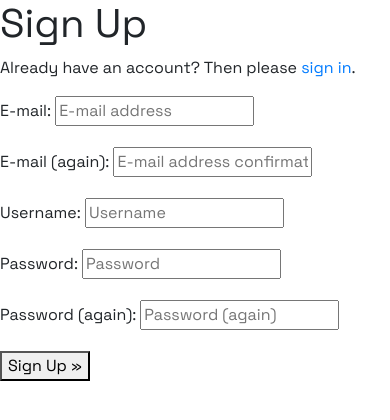
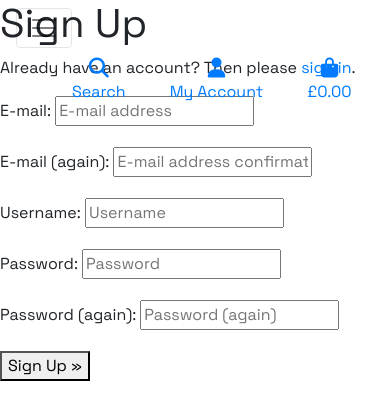
Before and after one commit to Code-Institute-Submissions/JoseCastanoCoding-the-record-bloke_AprResub, a Django app: page /accounts/signup/ in a window 390 px wide. Shown: the top 420 px of the page. Run offline with Django 3.2, Linux system fonts and the light colour scheme; some libraries are stand-ins or nearby versions.

Commit message:
added pictures for the carousel on the front page and logo. Main and mobile nav created.

```diff
--- a/templates/base.html
+++ b/templates/base.html
@@ -47,17 +47,18 @@
         <div id="topnav" class="row bg-white pt-lg-2 d-none d-lg-flex">
             <div class="col-12 col-lg-4 my-auto py-1 py-lg-0">
                 <a href="{% url 'home' %}" class="logo-homepage">
-                    <img src="" width="30" height="30" alt="logo">
+                    <img src="media/logo.jpg" width="150" height="150" alt="logo">
                 </a>
             </div>
             <div class="col-12 col-lg-4 my-auto py-1 py-lg-0">
                 <form method="GET" action="">
                     <div class="input-group w-100">
-                        <input type="text" class="form-control" placeholder="Search for your vinyl" name="search-vinyl" aria-label="Recipient's username" aria-describedby="button-addon2">
+                        <input type="text" class="form-control" placeholder="Search for your vinyl" name="search"
+                            aria-label="search_vinyl" aria-describedby="button-addon2">
                         <div class="input-group-append">
-                        <button class="btn btn-outline-secondary" type="button" id="button-addon2">
-                            <span class="search-vinyl"><i class="fas fa-search"></i></span>
-                        </button>
+                            <button class="btn btn-outline-secondary" type="submit" id="button-addon2">
+                                <span class="search-vinyl"><i class="fas fa-search"></i></span>
+                            </button>
                         </div>
                     </div>
                 </form>
@@ -102,6 +103,16 @@
                 </ul>
             </div>
         </div>
+        <div class="row main-navbar">
+            <nav class="navbar navbar-expand-lg navbar-light w-100">
+                <button class="navbar-toggler" type="button" data-toggle="collapse" data-target="#main-nav"
+                    aria-controls="main-nav" aria-expanded="false" aria-label="Toggle navigation">
+                    <span class="navbar-toggler-icon"></span>
+                </button>
+                {% include 'includes/mobile-top-header.html' %}
+                {% include 'includes/main-nav.html' %}
+            </nav>
+        </div>
     </header>
 
     {% if messages %}
--- /dev/null
+++ b/templates/includes/main-nav.html
@@ -0,0 +1,43 @@
+<div class="collapse navbar-collapse" id="main-nav">
+    <ul class="navbar-nav mx-auto">
+      <li class="nav-item active">
+        <a class="nav-link" href="#">Home <span class="sr-only">(current)</span></a>
+      </li>
+
+      <li class="nav-item dropdown">
+        <a class="nav-link dropdown-toggle" href="#" id="all-vinyl" role="button" data-toggle="dropdown" aria-haspopup="true" aria-expanded="false">
+          Vinyl
+        </a>
+        <div class="dropdown-menu" aria-labelledby="all-vinyl">
+          <a class="dropdown-item" href="#">House</a>
+          <a class="dropdown-item" href="#">Deep House</a>
+          <a class="dropdown-item" href="#">Electro</a>
+          <a class="dropdown-item" href="#">Techno</a>
+        </div>
+      </li>
+
+      <li class="nav-item dropdown">
+        <a class="nav-link dropdown-toggle" href="#" id="all-djequipment" role="button" data-toggle="dropdown" aria-haspopup="true" aria-expanded="false">
+          Dj Equipment
+        </a>
+        <div class="dropdown-menu" aria-labelledby="all-djequipment">
+          <a class="dropdown-item" href="#">Cleaning Vinyl Solutions</a>
+          <a class="dropdown-item" href="#">Cartridges</a>
+          <a class="dropdown-item" href="#">Vinyl Storage</a>
+          <a class="dropdown-item" href="#">Turntables paraphernalia</a>
+        </div>
+      </li>
+
+      <li class="nav-item dropdown">
+        <a class="nav-link dropdown-toggle" href="#" id="all-clothing" role="button" data-toggle="dropdown" aria-haspopup="true" aria-expanded="false">
+          Clothing
+        </a>
+        <div class="dropdown-menu" aria-labelledby="all-clothing">
+          <a class="dropdown-item" href="#">Hoodies</a>
+          <a class="dropdown-item" href="#">T-Shirts</a>
+          <a class="dropdown-item" href="#">Caps</a>
+        </div>
+      </li>
+
+    </ul>
+</div>
--- /dev/null
+++ b/templates/includes/mobile-top-header.html
@@ -0,0 +1,62 @@
+<ul>
+    <li class="list-inline-item">
+        <a class="text-black nav-link d-block d-lg-none" href="#" id="mobile-search" data-toggle="dropdown"
+            aria-haspopup="true" aria-expanded="false">
+            <div class="text-center">
+                <div><i class="fas fa-search fa-lg"></i></div>
+                <p class="my-0">Search</p>
+            </div>
+        </a>
+        <div class="dropdown-menu border-0" aria-labelledby="mobile-search">
+            <form method="GET" action="">
+                <div class="input-group w-100">
+                    <input type="text" class="form-control" placeholder="Search for your vinyl" name="search"
+                        aria-label="search_vinyl" aria-describedby="button-addon2">
+                    <div class="input-group-append">
+                        <button class="btn btn-outline-secondary" type="submit" id="button-addon2">
+                            <span class="search-vinyl">
+                                <i class="fas fa-search"></i>
+                            </span>
+                        </button>
+                    </div>
+                </div>
+            </form>
+        </div>
+    </li>
+    <li class="list-inline-item dropdown">
+        <a class="text-black nav-link d-block d-lg-none" href="#" id="user-options" data-toggle="dropdown"
+            aria-haspopup="true" aria-expanded="false">
+            <div class="text-center">
+                <div><i class="fas fa-user fa-lg"></i></div>
+                <p class="my-0">My Account</p>
+            </div>
+        </a>
+        <div class="dropdown-menu border-0" aria-labelledby="user-options">
+            {% if request.user.is_authenticated %}
+                {% if request.user.is_superuser %}
+                    <a href="" class="dropdown-item">Product Management</a>
+                {% endif %}
+                <a href="" class="dropdown-item">My Profile</a>
+                <a href="{% url 'account_logout' %}" class="dropdown-item">Log Out</a>
+            {% else %}
+                <a href="{% url 'account_signup' %}" class="dropdown-item">Sign Up</a>
+                <a href="{% url 'account_login' %}" class="dropdown-item">Log In</a>
+            {% endif %}
+        </div>
+    </li>
+    <li class="list-inline-item">
+        <a class="{% if grand_total %}text-info{% else %}text-black{% endif %} nav-link d-block d-lg-none"
+            href="">
+            <div class="text-center">
+                <div><i class="fas fa-shopping-bag fa-lg"></i></div>
+                <p class="my-0">
+                    {% if grand_total %}
+                        £{{ grand_total|floatformat:2 }}
+                    {% else %}
+                        £0.00
+                    {% endif %}
+                </p>
+            </div>
+        </a>
+    </li>
+</ul>
```
Also changed, not shown: home/templates/home/index.html (+7 -3 lines), media/Locklead-Hard Bone.PNG (added), media/detroit_filthiest.jpg (added), media/joy_orbison.jpg (added), media/logo.jpg (added).
